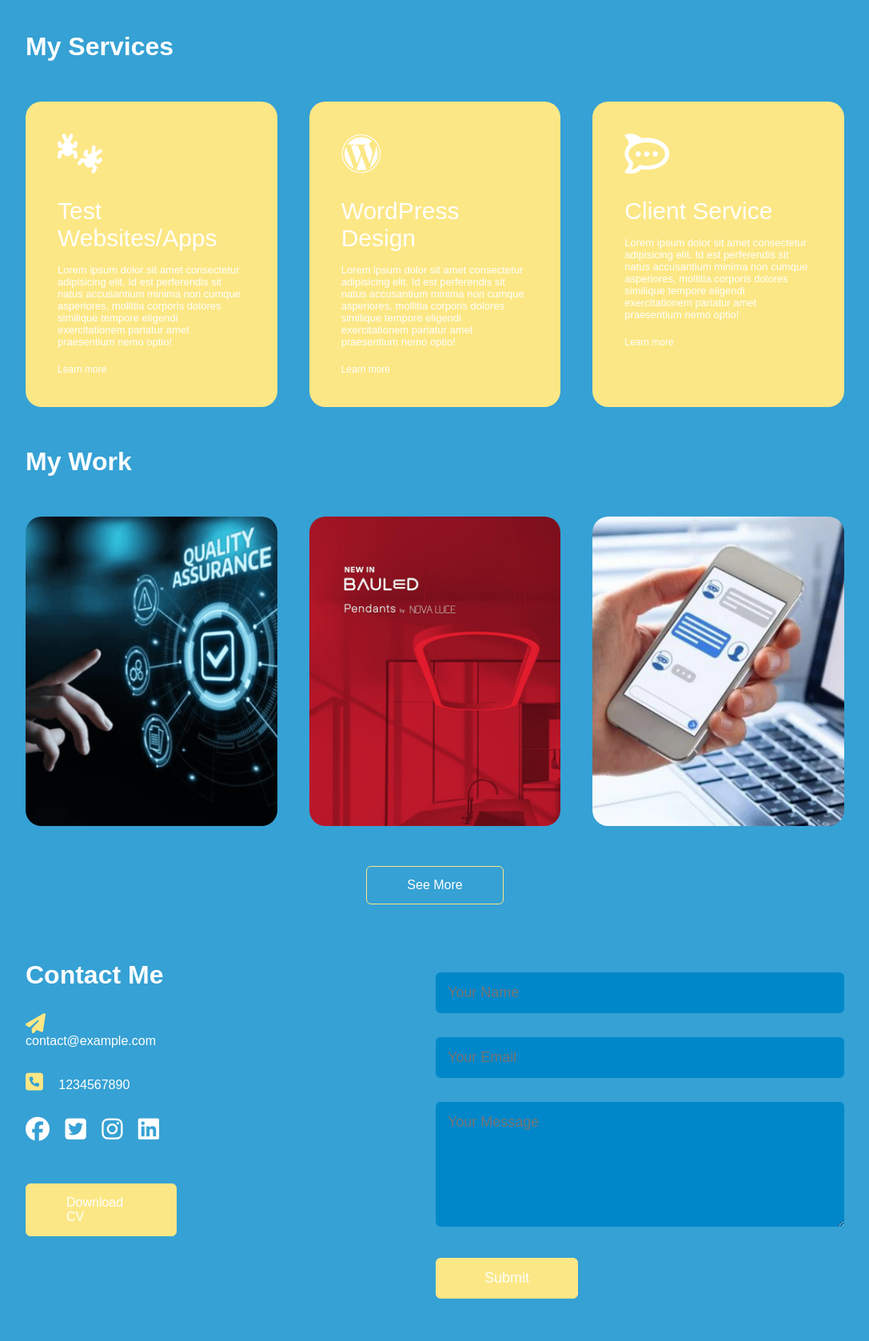
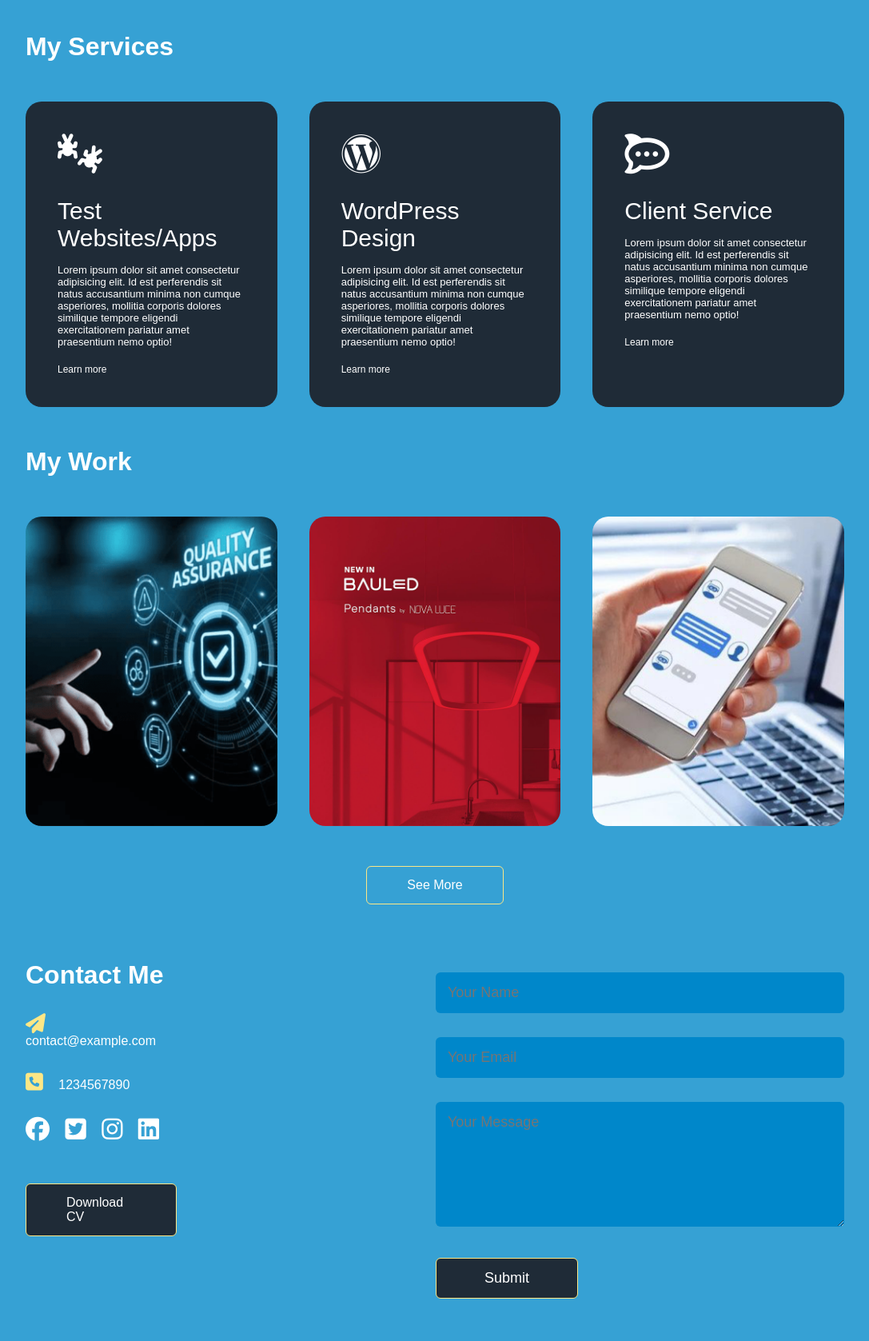
Before and after one commit to Ledi23/ledi23.github.io, a plain HTML site: page index.html in a window 1280 px wide. Shown: the part 1360-3037 px from the top of the page at 80% size, without its empty margins (96-1183 px from the left). Drawn offline with Linux system fonts and the light colour scheme.

Commit message:
Update style.css

```diff
--- a/style.css
+++ b/style.css
@@ -201,7 +201,7 @@ flex-basis: 60%;
 
  }
  .services-list div{
-    background: #fce786;
+    background: #1f2b37;
     padding: 40px;
     font-size: 13px;
     font-weight: 300;
@@ -339,7 +339,7 @@ margin-top: 30px;
 }
 .btn.btn2 {
    display: inline-block;
-   background: #fce786;
+   background: #1f2b37;
 }
 .contact-right form{
    width: 100%;
```
